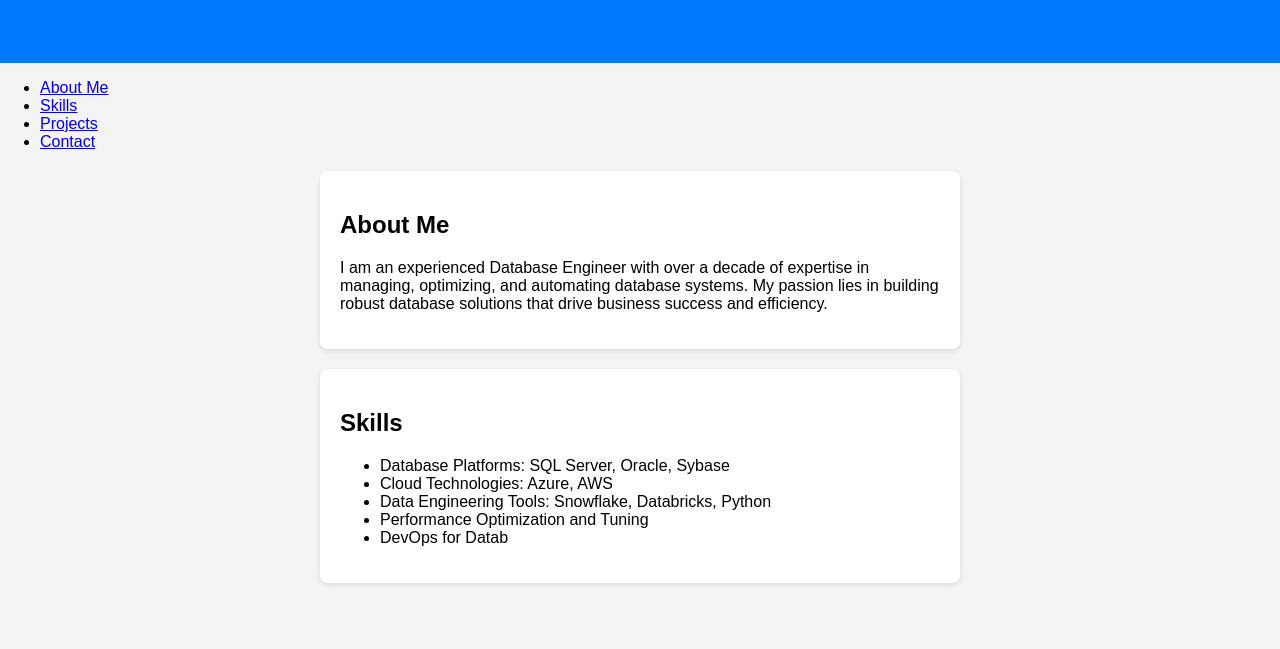
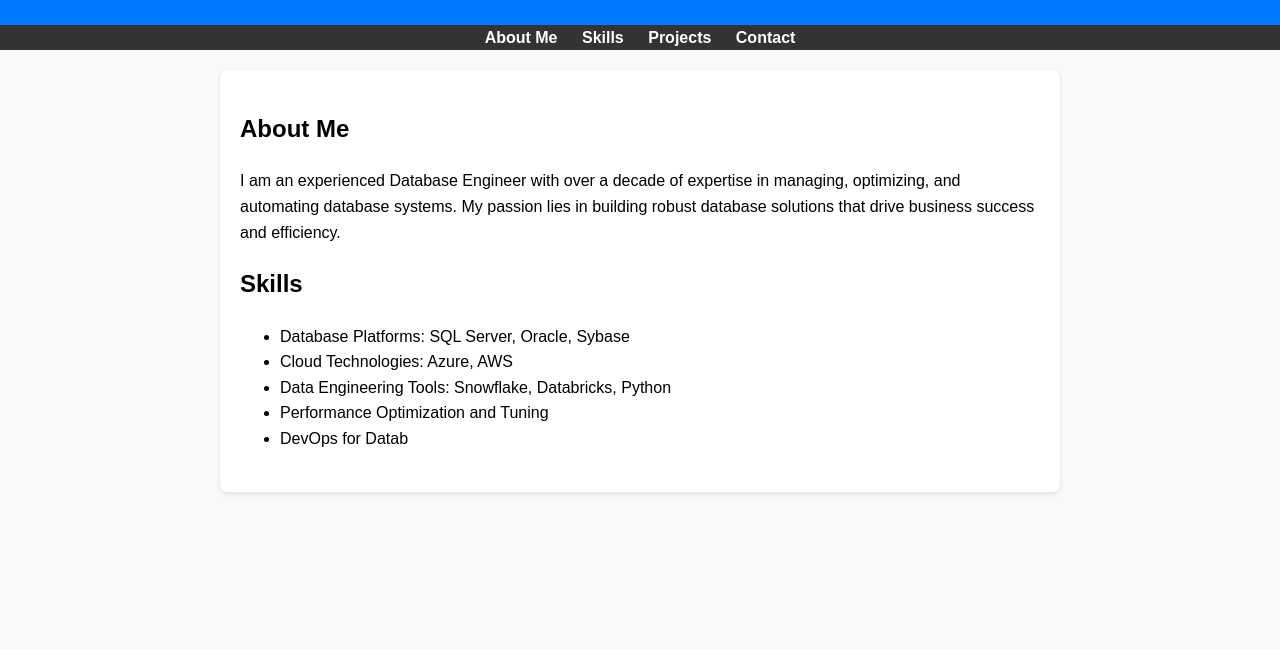
Before and after one commit to mishra-git/personalwebsite, a plain HTML site: page index.html in a window 1280 px wide. Shown: the part 151-800 px from the top of the page. Drawn offline with Linux system fonts and the light colour scheme.

Commit message:
Update style.css

```diff
--- a/style.css
+++ b/style.css
@@ -2,31 +2,60 @@ body {
     font-family: Arial, sans-serif;
     margin: 0;
     padding: 0;
-    background-color: #f4f4f4;
+    line-height: 1.6;
+    background-color: #f9f9f9;
 }
 
 header {
     text-align: center;
-    padding: 50px;
+    padding: 20px;
     background-color: #007BFF;
     color: white;
 }
 
-section {
+nav {
+    background: #333;
+    color: white;
+}
+
+nav ul {
+    padding: 0;
+    margin: 0;
+    list-style: none;
+    text-align: center;
+}
+
+nav ul li {
+    display: inline;
+    margin: 0 10px;
+}
+
+nav ul li a {
+    color: white;
+    text-decoration: none;
+    font-weight: bold;
+}
+
+main {
+    max-width: 800px;
+    margin: 20px auto;
     padding: 20px;
-    max-width: 600px;
-    margin: 20px auto;
     background: white;
     border-radius: 8px;
     box-shadow: 0 2px 5px rgba(0, 0, 0, 0.1);
 }
 
+section {
+    margin-bottom: 20px;
+}
+
+.project {
+    margin-bottom: 15px;
+}
+
 footer {
     text-align: center;
     padding: 10px;
-    background-color: #333;
+    background: #333;
     color: white;
-    position: fixed;
-    bottom: 0;
-    width: 100%;
 }
```
